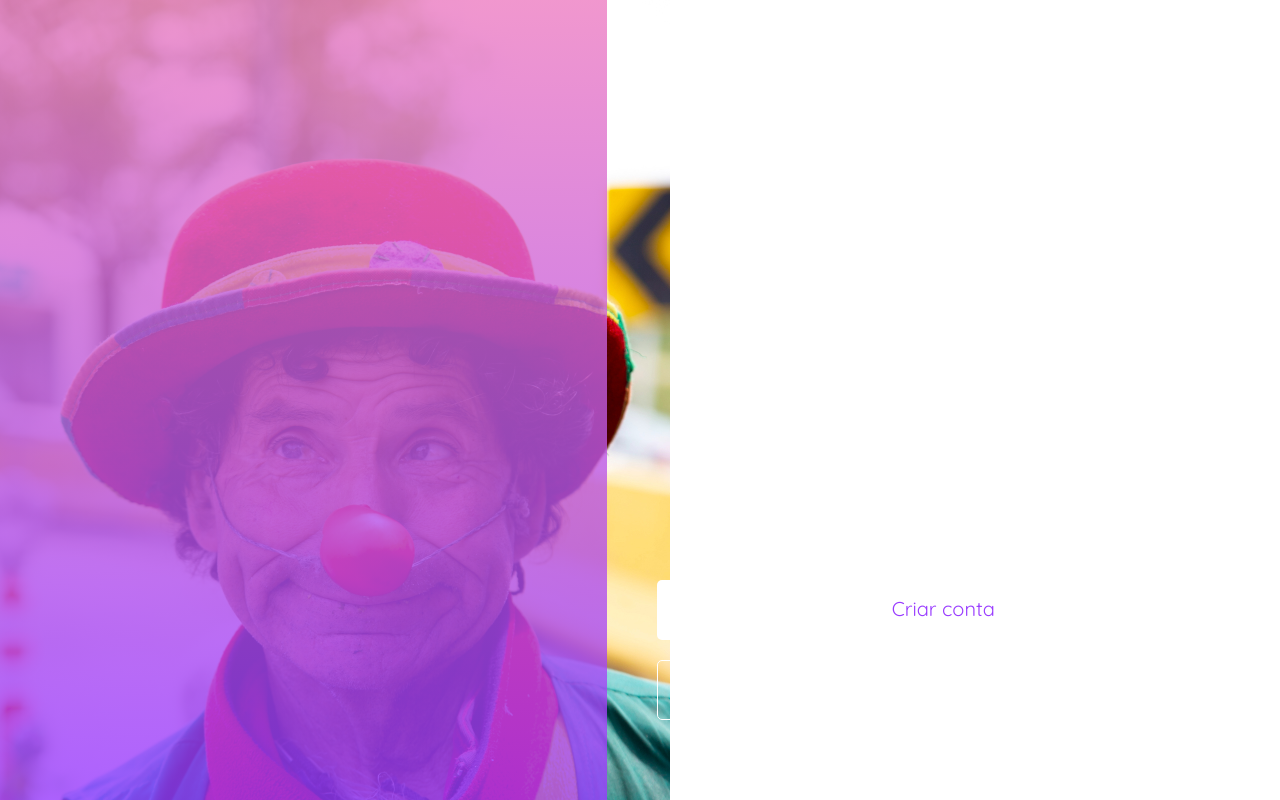
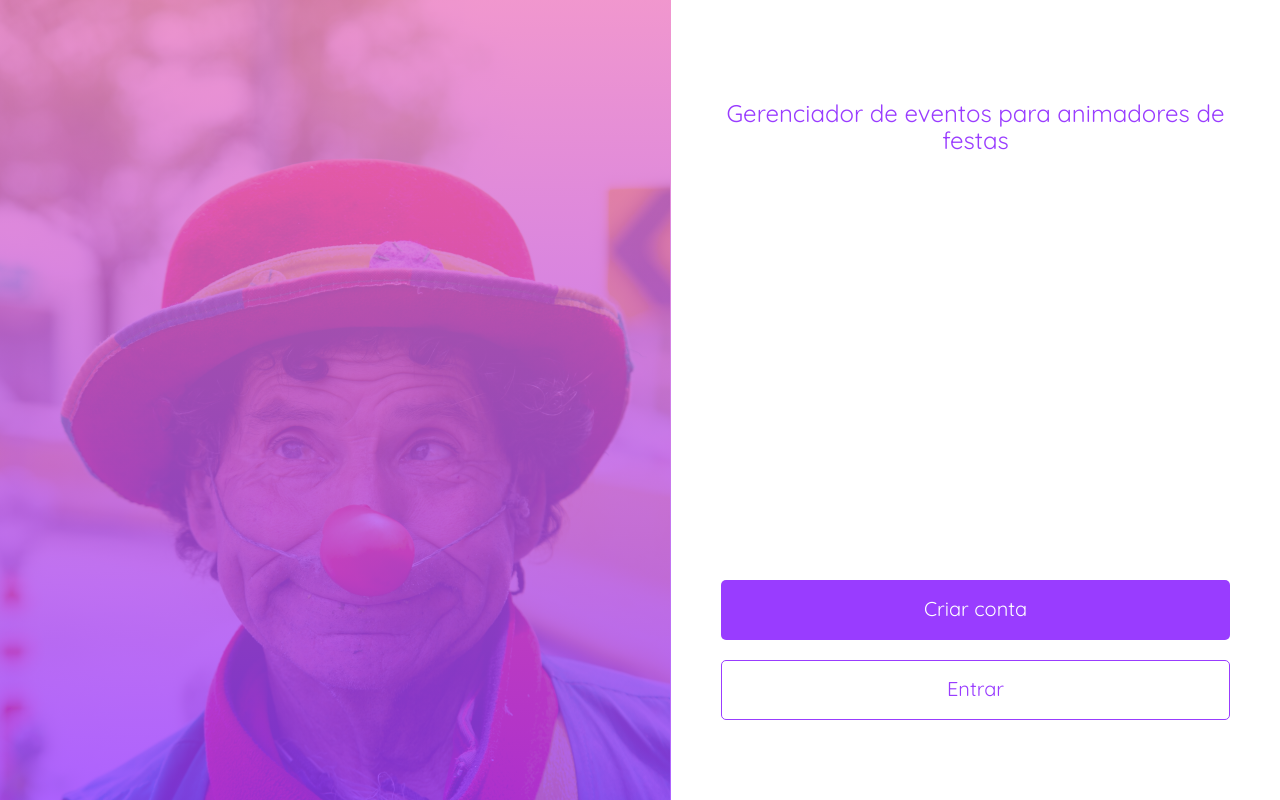
Before and after one commit to gbombassaro/triider-animator, a React (Create React App) app: page / in a window 1280 px wide. Built offline with nearby package versions, Linux system fonts and the light colour scheme.

Commit message:
Adiciona flag isMobile para estilização

```diff
--- a/src/components/Home.js
+++ b/src/components/Home.js
@@ -4,18 +4,18 @@ import Button from './Button';
 import Typography from './Typography';
 import colors from '../utils/colors';
 
-const Home = ({setContent}) => {
+const Home = ({setContent, isMobile}) => {
   return (
     <ContentContainer>
       <Row marginTop={100}>
-        <Typography size={24}>Gerenciador de eventos para animadores de festas</Typography>
+        <Typography size={24} color={isMobile ? colors.white : colors.secondary}>Gerenciador de eventos para animadores de festas</Typography>
       </Row>
       <Column>
         <Row marginBottom={20}>
-          <Button buttonColor={colors.white} fontColor={colors.secondary} onClick={() => setContent('createUser')}>Criar conta</Button>
+          <Button buttonColor={isMobile ? colors.white : colors.secondary} fontColor={isMobile ? colors.secondary : colors.white} onClick={() => setContent('createUser')}>Criar conta</Button>
         </Row>
         <Row marginBottom={40}>
-          <Button variant='outlined' buttonColor={colors.white} fontColor={colors.white} onClick={() => setContent('login')}>Entrar</Button>
+          <Button variant='outlined' buttonColor={isMobile ? colors.white : colors.secondary} fontColor={isMobile ? colors.white : colors.secondary} onClick={() => setContent('login')}>Entrar</Button>
         </Row>
         <Row marginBottom={20}>
           <Typography size={18}>Desafio Front end Triider</Typography>
--- a/src/pages/home.js
+++ b/src/pages/home.js
@@ -5,6 +5,7 @@ import queries from '../utils/queries';
 import Home from '../components/Home';
 import Login from '../components/Login';
 import CreateUser from '../components/CreateUser';
+import {useWindowSize} from '../utils/width';
 
 const Container = styled.div`
   display: flex;
@@ -35,6 +36,7 @@ const LinearMask = styled.div`
   background: rgb(237,125,194);
   background: linear-gradient(180deg, rgba(237,125,194, 0.8) 0%, rgba(153,60,255, 0.8) 100%);
   @media (min-width: ${queries.lg}) {
+    min-width: 671px;
     max-width: 671px;
   }
 `
@@ -43,13 +45,16 @@ const Page = props => {
 
   const [content, setContent] = useState('');
 
+  const dimensions = useWindowSize();
+  const isMobile = dimensions.width > 1016 ? false : true;
+
   const renderContent = () => {
     if (content === 'login') {
       return <Login />;
     } else if (content === 'createUser') {
       return <CreateUser />;
     } else {
-      return <Home setContent={param => setContent(param)} />;
+      return <Home setContent={param => setContent(param)} isMobile={isMobile} />;
     }
   }
 
--- a/src/reducers/configs.js
+++ b/src/reducers/configs.js
@@ -11,7 +11,7 @@ const getInitialState = () => {
     { id: "afternoon", label: "Tarde" },
     { id: "night", label: "Noite" }
   ];
-  return { availableShifts, daysOfMonth: availableDays }
+  return { availableShifts, daysOfMonth: availableDays };
 }
 
 const setNewConfig = (state, action) => {
--- /dev/null
+++ b/src/utils/width.js
@@ -0,0 +1,17 @@
+import {useState, useEffect} from 'react';
+
+export const useWindowSize = () => {
+  const [windowSize, setWindowSize] = useState({width: undefined, height: undefined});
+  useEffect(() => {
+    function handleResize() {
+      setWindowSize({
+        width: window.innerWidth,
+        height: window.innerHeight,
+      });
+    }
+    window.addEventListener("resize", handleResize);
+    handleResize();
+    return () => window.removeEventListener("resize", handleResize);
+  }, []);
+  return windowSize;
+}
```
